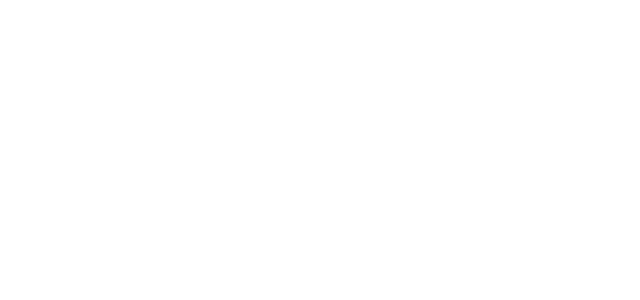
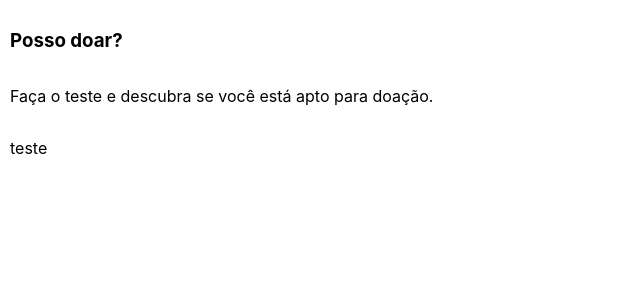
Before and after one commit to guspavanelli/projetointegrador, a React (Create React App) app: page / in a window 1280 px wide. Shown: the top 300 px of the page, without its empty margins (0-640 px from the left). Built offline with nearby package versions, Linux system fonts and the light colour scheme.

Commit message:
"commit body parte 1 gustavo"

```diff
--- a/src/App.tsx
+++ b/src/App.tsx
@@ -1,11 +1,12 @@
 import React from 'react';
 import logo from './logo.svg';
 import './App.css';
+import Home from './pages/home';
 
 function App() {
   return (
     <div>
-
+        <Home/>
     </div>
   );
 }
--- a/src/pages/home.tsx
+++ b/src/pages/home.tsx
@@ -1,7 +1,20 @@
+import '../style/style.css';
 
 function Home(){
     return(
-        <div></div>
+        <div>
+            <div className="home_posso_doar">
+                <div className="home_pd_possodoar">
+                    <h3>Posso doar?</h3>
+                </div>
+                <div className="home_pd_descubra">
+                    <p>Faça o teste e descubra se você está apto para doação.</p>
+                </div>
+                <div className="home_pd_teste">
+                    <p>teste</p>
+                </div>
+            </div>
+        </div>
     )
 }
 
--- /dev/null
+++ b/src/style/style.css
@@ -0,0 +1,6 @@
+.home_posso_doar{
+    display: flex;
+    flex-direction: column;
+    padding: 10px;
+    align-items: flex-start;
+}
```
Also changed, not shown: src/cabecalho/index.tsx (+13 -1 lines).
